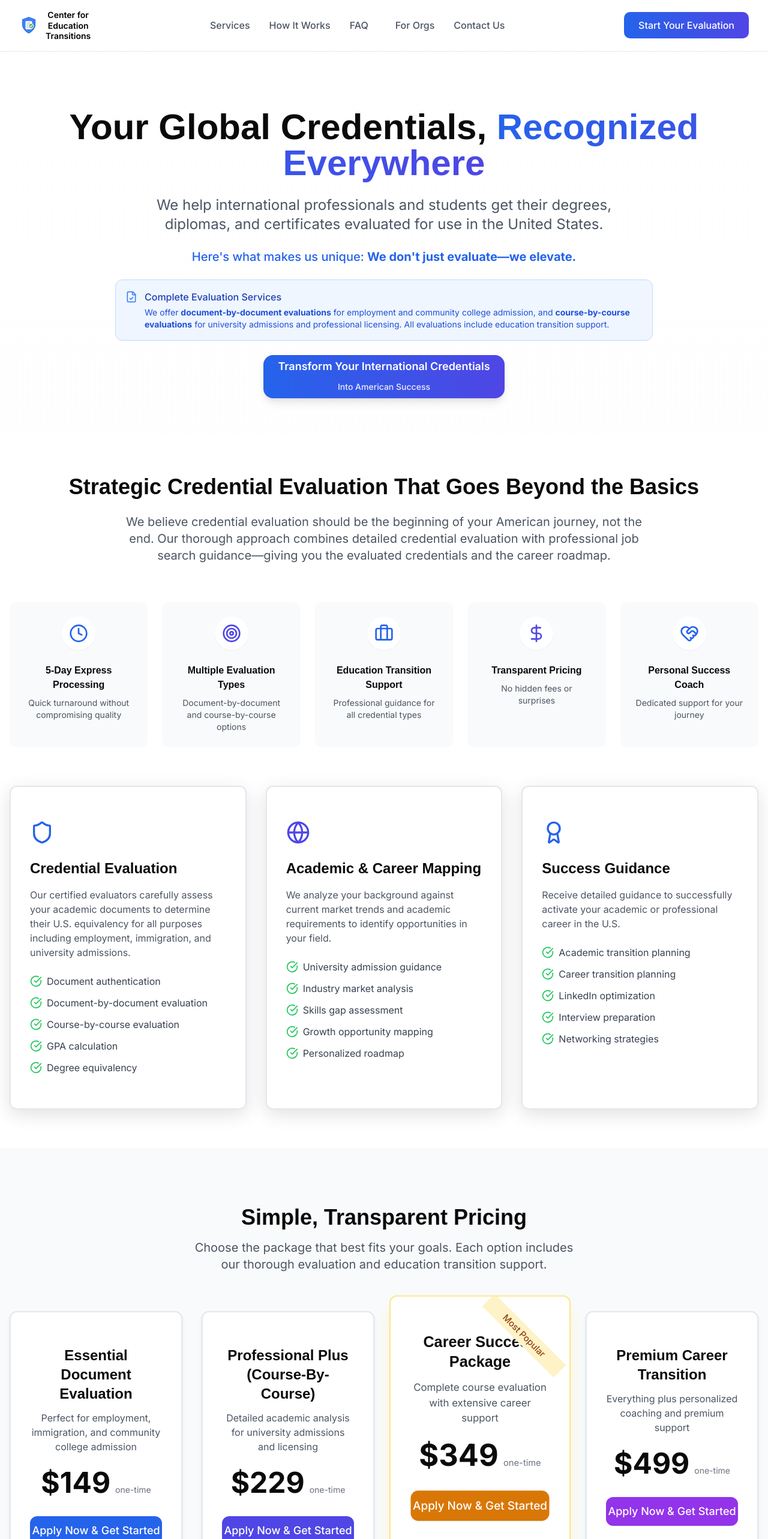
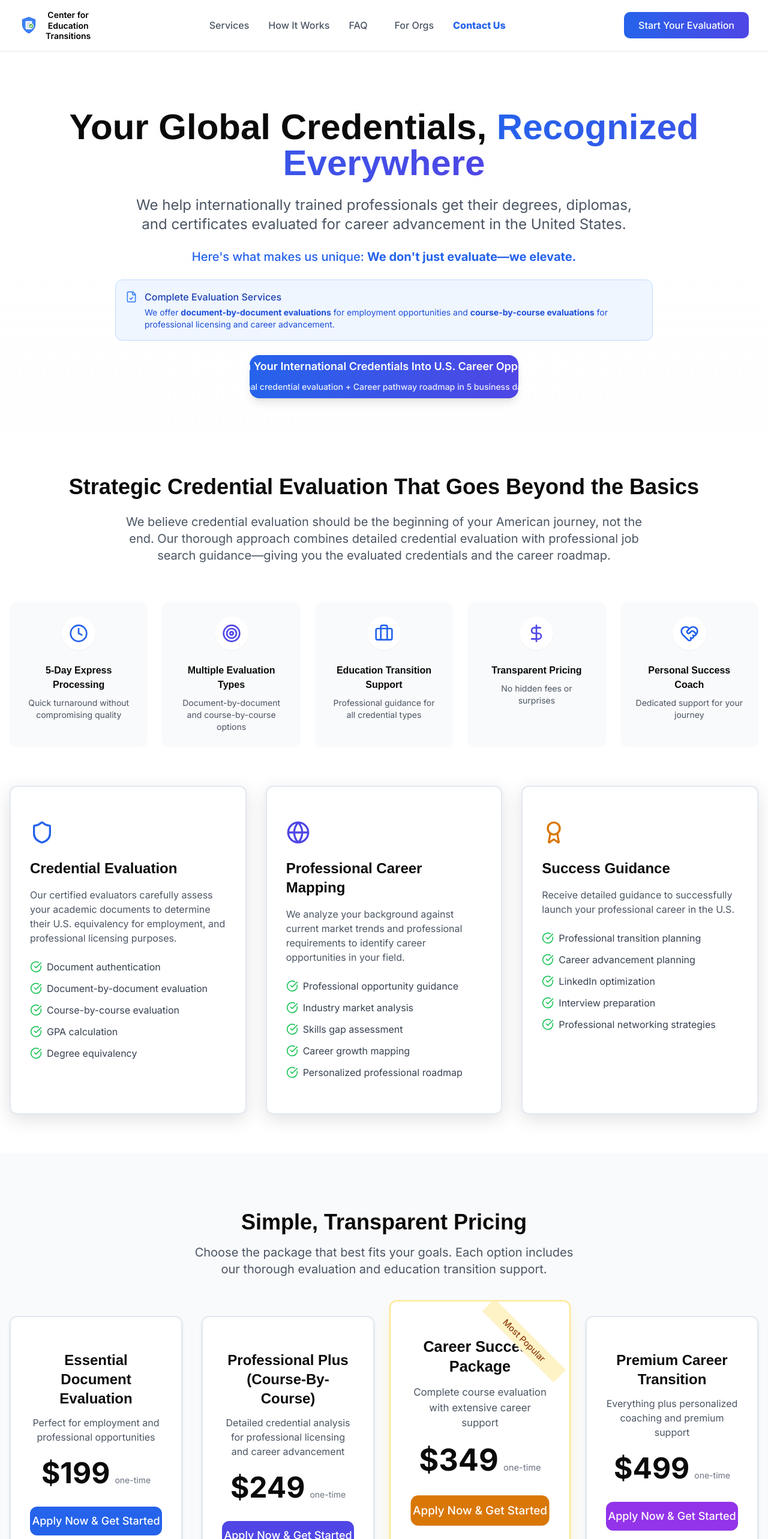
Before and after one commit to mucyoz/cet-next, a Next.js app: page / in a window 1280 px wide. Shown: the top 2566 px of the page at 60% size. Built offline with nearby package versions, Linux system fonts and the light colour scheme.

Commit message:
hello world

```diff
--- a/src/components/application/steps/PackageSelection.tsx
+++ b/src/components/application/steps/PackageSelection.tsx
@@ -26,10 +26,10 @@ const packages = [
   {
     id: "essential-document",
     name: "Essential Document Evaluation",
-    price: 149,
+    price: 199,
     color: "blue",
     description:
-      "Perfect for employment, immigration, and community college admission.",
+      "Perfect for employment and professional opportunities.",
     processingTime: "7-10 business days",
     features: [
       "Document-by-document evaluation",
@@ -45,10 +45,10 @@ const packages = [
   {
     id: "professional-plus",
     name: "Professional Plus (Course-By-Course)",
-    price: 229,
+    price: 249,
     color: "indigo",
     description:
-      "Detailed academic analysis for university admissions and licensing.",
+      "Detailed credential analysis for professional licensing and career advancement.",
     processingTime: "5-7 business days",
     features: [
       "Course-by-course evaluation",
--- a/src/components/home/HomePage.tsx
+++ b/src/components/home/HomePage.tsx
@@ -50,9 +50,7 @@ export default function HomePage() {
                 <span className="gradient-text">Recognized Everywhere</span>
               </h1>
               <p className="text-base sm:text-lg md:text-xl lg:text-2xl text-gray-600 max-w-4xl mx-auto px-4">
-                We help international professionals and students get their
-                degrees, diplomas, and certificates evaluated for use in the
-                United States.
+                We help internationally trained professionals get their degrees, diplomas, and certificates evaluated for career advancement in the United States.
               </p>
               <p className="text-sm sm:text-base md:text-lg lg:text-xl font-medium text-blue-600 px-4">
                 Here&#39;s what makes us unique:{" "}
@@ -67,11 +65,7 @@ export default function HomePage() {
                       Complete Evaluation Services
                     </p>
                     <p className="text-xs sm:text-sm text-blue-700 leading-relaxed">
-                      We offer <strong>document-by-document evaluations</strong>{" "}
-                      for employment and community college admission, and{" "}
-                      <strong>course-by-course evaluations</strong> for
-                      university admissions and professional licensing. All
-                      evaluations include education transition support.
+                      We offer <strong>document-by-document evaluations</strong> for employment opportunities and <strong>course-by-course evaluations</strong> for professional licensing and career advancement.
                     </p>
                   </div>
                 </div>
@@ -92,16 +86,16 @@ export default function HomePage() {
                   >
                     <p>
                       <span className="font-semibold text-center leading-tight">
-                        Transform Your International Credentials
+                        Transform Your International Credentials Into U.S. Career Opportunities.
                       </span>
                       <span className="text-xs sm:text-sm opacity-90 mt-1 hidden sm:block text-center">
-                        Into American Success
+                        Professional credential evaluation + Career pathway roadmap in 5 business days or less
                       </span>
                     </p>
                   </Button>
                 </Link>
                 <p className="text-xs sm:text-sm text-gray-600 sm:hidden text-center px-2">
-                  Evaluation + Career pathway roadmap in 5 business days or less
+                  Professional credential evaluation + Career pathway roadmap in 5 business days or less
                 </p>
               </div>
             </motion.div>
@@ -192,7 +186,7 @@ export default function HomePage() {
                 {
                   title: "Credential Evaluation",
                   description:
-                    "Our certified evaluators carefully assess your academic documents to determine their U.S. equivalency for all purposes including employment, immigration, and university admissions.",
+                    "Our certified evaluators carefully assess your academic documents to determine their U.S. equivalency for employment, and professional licensing purposes.",
                   icon: (
                     <Shield className="h-8 w-8 sm:h-10 sm:w-10 text-blue-600" />
                   ),
@@ -205,33 +199,33 @@ export default function HomePage() {
                   ],
                 },
                 {
-                  title: "Academic & Career Mapping",
+                  title: "Professional Career Mapping",
                   description:
-                    "We analyze your background against current market trends and academic requirements to identify opportunities in your field.",
+                    "We analyze your background against current market trends and professional requirements to identify career opportunities in your field.",
                   icon: (
                     <Globe className="h-8 w-8 sm:h-10 sm:w-10 text-indigo-600" />
                   ),
                   features: [
-                    "University admission guidance",
+                    "Professional opportunity guidance",
                     "Industry market analysis",
                     "Skills gap assessment",
-                    "Growth opportunity mapping",
-                    "Personalized roadmap",
+                    "Career growth mapping",
+                    "Personalized professional roadmap",
                   ],
                 },
                 {
                   title: "Success Guidance",
                   description:
-                    "Receive detailed guidance to successfully activate your academic or professional career in the U.S.",
+                    "Receive detailed guidance to successfully launch your professional career in the U.S.",
                   icon: (
-                    <Award className="h-8 w-8 sm:h-10 sm:w-10 text-blue-600" />
+                    <Award className="h-8 w-8 sm:h-10 sm:w-10 text-amber-600" />
                   ),
                   features: [
-                    "Academic transition planning",
-                    "Career transition planning",
+                    "Professional transition planning",
+                    "Career advancement planning",
                     "LinkedIn optimization",
                     "Interview preparation",
-                    "Networking strategies",
+                    "Professional networking strategies",
                   ],
                 },
               ].map((service, i) => (
@@ -287,8 +281,8 @@ export default function HomePage() {
             <div className="grid grid-cols-1 sm:grid-cols-2 lg:grid-cols-4 gap-4 sm:gap-6 lg:gap-8">
               <PricingCard
                 title="Essential Document Evaluation"
-                price={149}
-                description="Perfect for employment, immigration, and community college admission"
+                price={199}
+                description="Perfect for employment and professional opportunities"
                 color="blue"
                 features={[
                   { text: "Document-by-document evaluation" },
@@ -303,8 +297,8 @@ export default function HomePage() {
               />
               <PricingCard
                 title="Professional Plus (Course-By-Course)"
-                price={229}
-                description="Detailed academic analysis for university admissions and licensing"
+                price={249}
+                description="Detailed credential analysis for professional licensing and career advancement"
                 color="indigo"
                 features={[
                   { text: "Course-by-course evaluation" },
@@ -358,6 +352,13 @@ export default function HomePage() {
           </div>
         </section>
 
+        <div className="flex justify-center mb-8">
+          <div className="bg-blue-50 border border-blue-200 rounded-lg px-6 py-5 flex flex-col sm:flex-row items-center gap-3 w-full max-w-2xl">
+            <span className="text-blue-900 font-medium text-base sm:text-lg text-center">Not sure what package is best for you? </span>
+            <a href="/contact-us#contact-form" className="gradient-bg text-white font-semibold px-5 py-2 rounded-lg shadow hover:opacity-90 transition-all text-center sm:ml-4 mt-2 sm:mt-0">Contact us here and we're happy to help.</a>
+          </div>
+        </div>
+
         <div id="testimonials" className="px-4">
           <Testimonials />
         </div>
@@ -369,13 +370,11 @@ export default function HomePage() {
                 <div className="grid md:grid-cols-2 gap-0">
                   <div className="bg-gradient-to-br from-blue-600 to-indigo-700 p-6 sm:p-8 md:p-12 text-white">
                     <h3 className="text-2xl sm:text-3xl md:text-4xl font-bold mb-4 sm:mb-6">
-                      Ready to Transform Your Future?
+                      Ready to Advance Your Professional Career?
                     </h3>
                     <div className="space-y-4 sm:space-y-6">
                       <p className="text-base sm:text-lg md:text-xl opacity-90">
-                        Join thousands of international professionals and
-                        students who have successfully achieved their goals in
-                        the United States.
+                        Join hundreds of internationally trained professionals who have successfully advanced their careers in the United States.
                       </p>
                       <ul className="space-y-3 sm:space-y-4">
                         {[
--- a/src/components/home/Testimonials.tsx
+++ b/src/components/home/Testimonials.tsx
@@ -9,23 +9,23 @@ import { Quote } from "lucide-react";
 
 const testimonials = [
   {
-    text: "The Center for Education Transitions made my transition to studying in the US seamless. Their course-by-course evaluation was accepted by my university, and their academic guidance was invaluable.",
+    text: "The Center for Education Transitions made my professional transition to the US seamless. Their course-by-course evaluation was accepted for my professional licensing, and their career guidance was invaluable.",
     author: "Sophia Chen",
-    role: "Graduate Student",
+    role: "Healthcare Professional",
     country: "Taiwan",
     avatar: "SC",
   },
   {
-    text: "After struggling with credential recognition for months, I found CET. Within weeks, I had my evaluation and was able to apply for my nursing license and continue my education.",
+    text: "After struggling with credential recognition for months, I found CET. Within weeks, I had my evaluation and was able to apply for my nursing license and advance my career.",
     author: "Miguel Rodriguez",
-    role: "Nursing Student & Professional",
+    role: "Nursing Professional",
     country: "Mexico",
     avatar: "MR",
   },
   {
-    text: "The Executive package was perfect for my needs. The coaching sessions helped me understand both academic and business cultures in the U.S. and position myself effectively.",
+    text: "The Executive package was perfect for my needs. The coaching sessions helped me understand U.S. business culture and position myself effectively for career advancement.",
     author: "Anya Petrova",
-    role: "MBA Student & Marketing Director",
+    role: "Marketing Director",
     country: "Russia",
     avatar: "AP",
   },
--- a/src/components/services/ServicesPage.tsx
+++ b/src/components/services/ServicesPage.tsx
@@ -39,13 +39,10 @@ export default function ServicesPage() {
             className="space-y-3 sm:space-y-4 lg:space-y-6"
           >
             <h1 className="text-2xl sm:text-3xl md:text-4xl lg:text-5xl font-bold mb-3 sm:mb-4 lg:mb-6 px-2">
-              Complete Education Transition Solutions
+              Professional Credential Evaluation & Career Advancement
             </h1>
             <p className="text-sm sm:text-base md:text-lg lg:text-xl text-gray-600 max-w-4xl mx-auto px-4">
-              The thorough credential evaluation service that combines your
-              international credentials with an actionable American career
-              success strategy. Get your evaluation PLUS a Career pathway
-              roadmap in 5 business days or less.
+              The thorough credential evaluation service that combines your internationally earned credentials with an actionable U.S. career advancement strategy. Get your evaluation PLUS a career pathway roadmap in 5 business days or less.
             </p>
 
             {/* Service Options Notice */}
@@ -57,12 +54,7 @@ export default function ServicesPage() {
                     Complete Evaluation Services
                   </p>
                   <p className="text-xs sm:text-sm text-blue-700 leading-relaxed">
-                    We offer <strong>document-by-document evaluations</strong>{" "}
-                    for employment, immigration, and community college
-                    admission, and <strong>course-by-course evaluations</strong>{" "}
-                    for university admissions, professional licensing, and
-                    transfer credit. All evaluations include detailed education
-                    transition support.
+                    We offer <strong>document-by-document evaluations</strong> for employment opportunities and <strong>course-by-course evaluations</strong> for professional licensing and career advancement. All evaluations include detailed career transition support.
                   </p>
                 </div>
               </div>
@@ -88,10 +80,10 @@ export default function ServicesPage() {
               {
                 tier: "Tier 1",
                 title: "Essential Document Evaluation",
-                price: "$149",
+                price: "$199",
                 time: "7-10 business days",
                 description:
-                  "Perfect for employment, immigration, and community college admission",
+                  "Perfect for employment and professional opportunities",
                 color: "blue",
                 features: [
                   "Document-by-document evaluation",
@@ -106,10 +98,10 @@ export default function ServicesPage() {
               {
                 tier: "Tier 2",
                 title: "Professional Plus (Course-By-Course)",
-                price: "$229",
+                price: "$249",
                 time: "5-7 business days",
                 description:
-                  "Detailed academic analysis for university admissions and licensing",
+                  "Detailed credential analysis for professional licensing and career advancement",
                 color: "indigo",
                 features: [
                   "Course-by-course evaluation",
@@ -227,6 +219,13 @@ export default function ServicesPage() {
           </div>
         </section>
 
+        <div className="flex justify-center mb-8">
+          <div className="bg-blue-50 border border-blue-200 rounded-lg px-6 py-5 flex flex-col sm:flex-row items-center gap-3 w-full max-w-2xl">
+            <span className="text-blue-900 font-medium text-base sm:text-lg text-center">Not sure what package is best for you? </span>
+            <a href="/contact-us#contact-form" className="gradient-bg text-white font-semibold px-5 py-2 rounded-lg shadow hover:opacity-90 transition-all text-center sm:ml-4 mt-2 sm:mt-0">Contact us here and we're happy to help.</a>
+          </div>
+        </div>
+
         <section className="mb-12 sm:mb-16 lg:mb-24">
           <div className="text-center mb-6 sm:mb-8 lg:mb-12">
             <h2 className="text-xl sm:text-2xl lg:text-3xl font-bold mb-3 sm:mb-4 px-2">
@@ -245,17 +244,15 @@ export default function ServicesPage() {
               <CardContent className="p-4 sm:p-6">
                 <h3 className="text-base sm:text-lg lg:text-xl font-bold text-green-800 mb-3 sm:mb-4 flex items-center">
                   <CheckCircle className="h-4 w-4 sm:h-5 sm:w-5 lg:h-6 lg:w-6 mr-2 flex-shrink-0" />
-                  ✅ Perfect For All Your Needs:
+                  ✅ Perfect For All Your Professional Needs:
                 </h3>
                 <ul className="space-y-1.5 sm:space-y-2 lg:space-y-3">
                   {[
                     "Employment verification and job applications",
-                    "Immigration documentation (USCIS requirements)",
-                    "University and college admissions (all levels)",
                     "Professional licensing and certification",
                     "Transfer credit evaluation",
                     "Workforce development programs",
-                    "Career and academic advancement",
+                    "Career advancement",
                   ].map((item, i) => (
                     <li key={i} className="flex items-start">
                       <CheckCircle className="h-3 w-3 sm:h-4 sm:w-4 lg:h-5 lg:w-5 text-green-600 mr-1.5 sm:mr-2 flex-shrink-0 mt-0.5" />
@@ -280,8 +277,7 @@ export default function ServicesPage() {
                       Document-by-Document Evaluation
                     </h4>
                     <ul className="space-y-1 text-xs sm:text-sm text-blue-700">
-                      <li>• Best for employment and immigration</li>
-                      <li>• Community college admission</li>
+                      <li>• Best for employment and professional opportunities</li>
                       <li>• General credential verification</li>
                     </ul>
                   </div>
@@ -290,10 +286,9 @@ export default function ServicesPage() {
                       Course-by-Course Evaluation
                     </h4>
                     <ul className="space-y-1 text-xs sm:text-sm text-blue-700">
-                      <li>• University admissions (all levels)</li>
                       <li>• Professional licensing</li>
                       <li>• Transfer credit evaluation</li>
-                      <li>• Detailed academic analysis</li>
+                      <li>• Detailed credential analysis</li>
                     </ul>
                   </div>
                 </div>
--- a/src/components/shared/Header.tsx
+++ b/src/components/shared/Header.tsx
@@ -56,9 +56,12 @@ export function Header() {
                 href={item.href}
                 className={cn(
                   "flex items-center font-medium hover-lift transition-colors duration-200 text-sm lg:text-base whitespace-nowrap",
-                  pathname === item.href
-                    ? "text-blue-600"
-                    : "text-gray-600 hover:text-gray-900"
+
+                  item.href === "/contact-us"
+                    ? "font-extrabold text-blue-600"
+                    : pathname === item.href
+                      ? "text-blue-600"
+                      : "text-gray-600 hover:text-gray-900"
                 )}
               >
                 {item.label}
--- /dev/null
+++ b/src/components/ui/textarea.tsx
@@ -0,0 +1,20 @@
+import * as React from "react";
+import { cn } from "@/lib/utils";
+
+export interface TextareaProps extends React.TextareaHTMLAttributes<HTMLTextAreaElement> {}
+
+const Textarea = React.forwardRef<HTMLTextAreaElement, TextareaProps>(({ className, ...props }, ref) => {
+  return (
+    <textarea
+      className={cn(
+        "flex min-h-[80px] w-full rounded-md border border-gray-300 bg-white px-3 py-2 text-sm shadow-sm placeholder:text-gray-400 focus-visible:outline-none focus-visible:ring-2 focus-visible:ring-blue-500 focus-visible:ring-offset-2 disabled:cursor-not-allowed disabled:opacity-50 transition-all",
+        className
+      )}
+      ref={ref}
+      {...props}
+    />
+  );
+});
+Textarea.displayName = "Textarea";
+
+export { Textarea };
```
Also changed, not shown: src/components/contact-us/ContactForm.tsx (added, +126 -0 lines), src/components/contact-us/ContactUsPage.tsx (+19 -60 lines).
